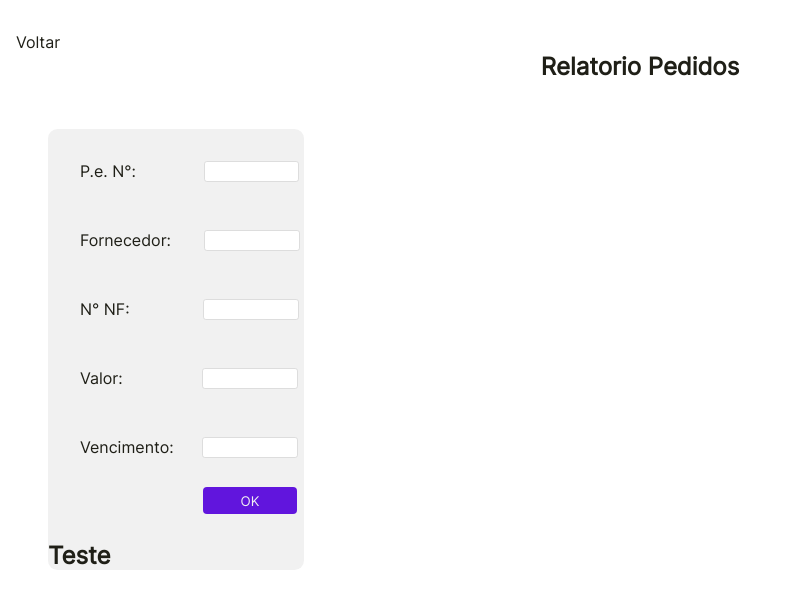
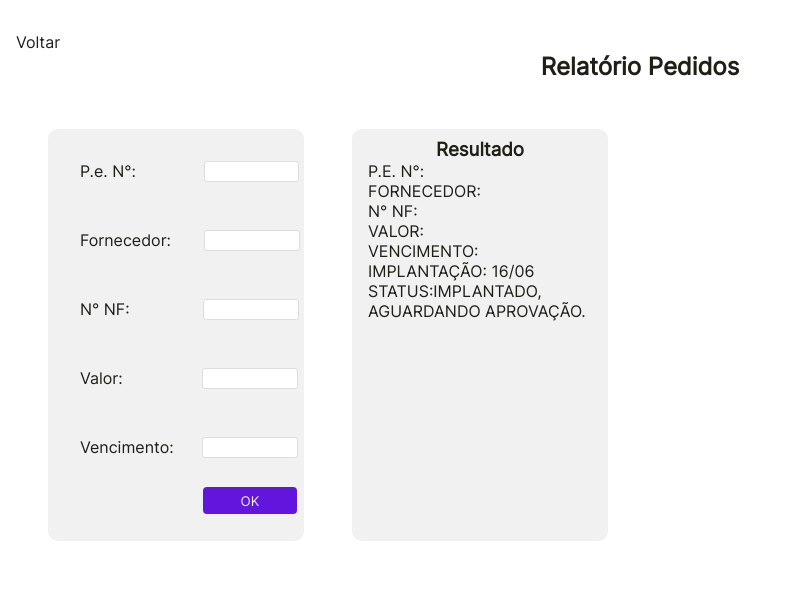
Before and after one commit to Giuseppe-Pallazini/JA-Train, a React (Create React App) app in the folder site/: page /RelatorioPedidos in a window 1280 px wide. Both pictures are taken after a click on the button "OK". Shown: the top 608 px of the page, without its empty margins (0-786 px from the left). Built offline with nearby package versions, Linux system fonts and the light colour scheme.

Commit message:
Mudanças visuais

```diff
--- a/site/src/pages/RelatorioPedidos/index.js
+++ b/site/src/pages/RelatorioPedidos/index.js
@@ -4,25 +4,42 @@ import { Link } from 'react-router-dom';
 import { useState } from 'react';
 
 export default function Index() {
-    const [nmrPe,setNmrPe] = useState('');
-    const [fornecedor,setFornecedor] = useState('');
-    const [nmrNf,setNmrNf] = useState('');
-    const [valor,setValor] = useState('');
-    const [vencimento,setVencimento] = useState('');
+    const [nmrPe, setNmrPe] = useState('');
+    const [fornecedor, setFornecedor] = useState('');
+    const [nmrNf, setNmrNf] = useState('');
+    const [valor, setValor] = useState('');
+    const [vencimento, setVencimento] = useState('');
+
+    const [resultNmrPe, setResultNmrPe] = useState('');
+    const [resultFornecedor, setResultFornecedor] = useState('');
+    const [resultNmrNf, setResultNmrNf] = useState('');
+    const [resultValor, setResultValor] = useState('');
+    const [resultVencimento, setResultVencimento] = useState('');
 
     const [confirmButton, setConfirmButton] = useState(false);
 
     function button() {
         setConfirmButton(true)
+
+        setResultNmrPe(nmrPe)
+        setResultFornecedor(fornecedor)
+        setResultNmrNf(nmrNf)
+        setResultValor(valor)
+        setResultVencimento(vencimento)
     }
+
+    var data = new Date();
+    var dia = String(data.getDate()).padStart(2, '0');
+    var mes = String(data.getMonth() + 1).padStart(2, '0');
+    var dataAtual = dia + '/' + mes;
 
     return (
         <main className='main-RP'>
             <section>
                 <Link to='/' className='p-rp'> Voltar </Link>
-                <h1 className='h1-rp'> Relatorio Pedidos </h1>
+                <h1 className='h1-rp'> Relatório Pedidos </h1>
             </section>
-
+            <section className='section-agrupamento'>
                 <section className='section2'>
                     <div className='divs-rp'>
                         <p> P.e. N°: </p>
@@ -30,25 +47,51 @@ export default function Index() {
                     </div>
                     <div className='divs-rp'>
                         <p> Fornecedor: </p>
-                    <input className='inp-div2' type='text' onChange={e => setFornecedor(e.target.value)}/>
+                        <input className='inp-div2' type='text' onChange={e => setFornecedor(e.target.value)} />
                     </div>
                     <div className='divs-rp'>
                         <p> N° NF: </p>
-                    <input className='inp-div3' type='text' onChange={e => setNmrNf(e.target.value)}/>
+                        <input className='inp-div3' type='text' onChange={e => setNmrNf(e.target.value)} />
                     </div>
                     <div className='divs-rp'>
                         <p> Valor: </p>
-                    <input className='inp-div4' type='text' onChange={e => setValor(e.target.value)}/>
+                        <input className='inp-div4' type='text' onChange={e => setValor(e.target.value)} />
                     </div>
                     <div className='divs-rp'>
                         <p> Vencimento: </p>
-                    <input className='inp-div5' type='text'onChange={e => setVencimento(e.target.value)} />
+                        <input className='inp-div5' type='text' onChange={e => setVencimento(e.target.value)} />
                     </div>
 
                     <button className='button-rp' onClick={button}> OK </button>
-                { confirmButton === true && <div>
-                        <h1> Teste </h1>
-                    </div>}
+                </section>
+
+                {confirmButton === true &&
+                    <section className='section2'>
+                        <h1> Resultado </h1>
+                        <div className='divs-rp-2'>
+                            <p> P.E. N°: {resultNmrPe}</p>
+                        </div>
+                        <div className='divs-rp-2'>
+                            <p> FORNECEDOR: {resultFornecedor} </p>
+                        </div>
+                        <div className='divs-rp-2'>
+                            <p> N° NF: {resultNmrNf}</p>
+                        </div>
+                        <div className='divs-rp-2'>
+                            <p> VALOR: {resultValor}</p>
+                        </div>
+                        <div className='divs-rp-2'>
+                            <p> VENCIMENTO: {resultVencimento}</p>
+                        </div>
+                        <div className='divs-rp-2'>
+                            <p> IMPLANTAÇÃO: {dataAtual}</p>
+                        </div>
+                        <div className='divs-rp-2'>
+                            <p> STATUS:IMPLANTADO, AGUARDANDO APROVAÇÃO. </p>
+                        </div>
+                    </section>
+                    }
+
             </section>
         </main>
     );
--- a/site/src/pages/RelatorioPedidos/index.scss
+++ b/site/src/pages/RelatorioPedidos/index.scss
@@ -38,6 +38,10 @@ $white2: #dddddd;
         display: flex;
         justify-content: center;
     }
+
+    .section-agrupamento {
+        display: flex;
+        flex-direction: row;
 
         .section2 {
             display: flex;
@@ -99,6 +103,13 @@ $white2: #dddddd;
                 }
             }
 
+            .divs-rp-2 {
+                display: flex;
+                justify-content: flex-start;
+                margin: 0 0 0 1em;
+                font-size: 1EM;
+            }
+
             .button-rp {
                 font-family: $font-Regular;
                 background-color: $principal-color;
@@ -116,4 +127,10 @@ $white2: #dddddd;
             }
         }
 
+        .section2 h1 {
+            text-align: center;
+            margin-top: .5em;
         }
+    }
+
+}
```
Lines whose indentation alone changed are shown as unchanged.
